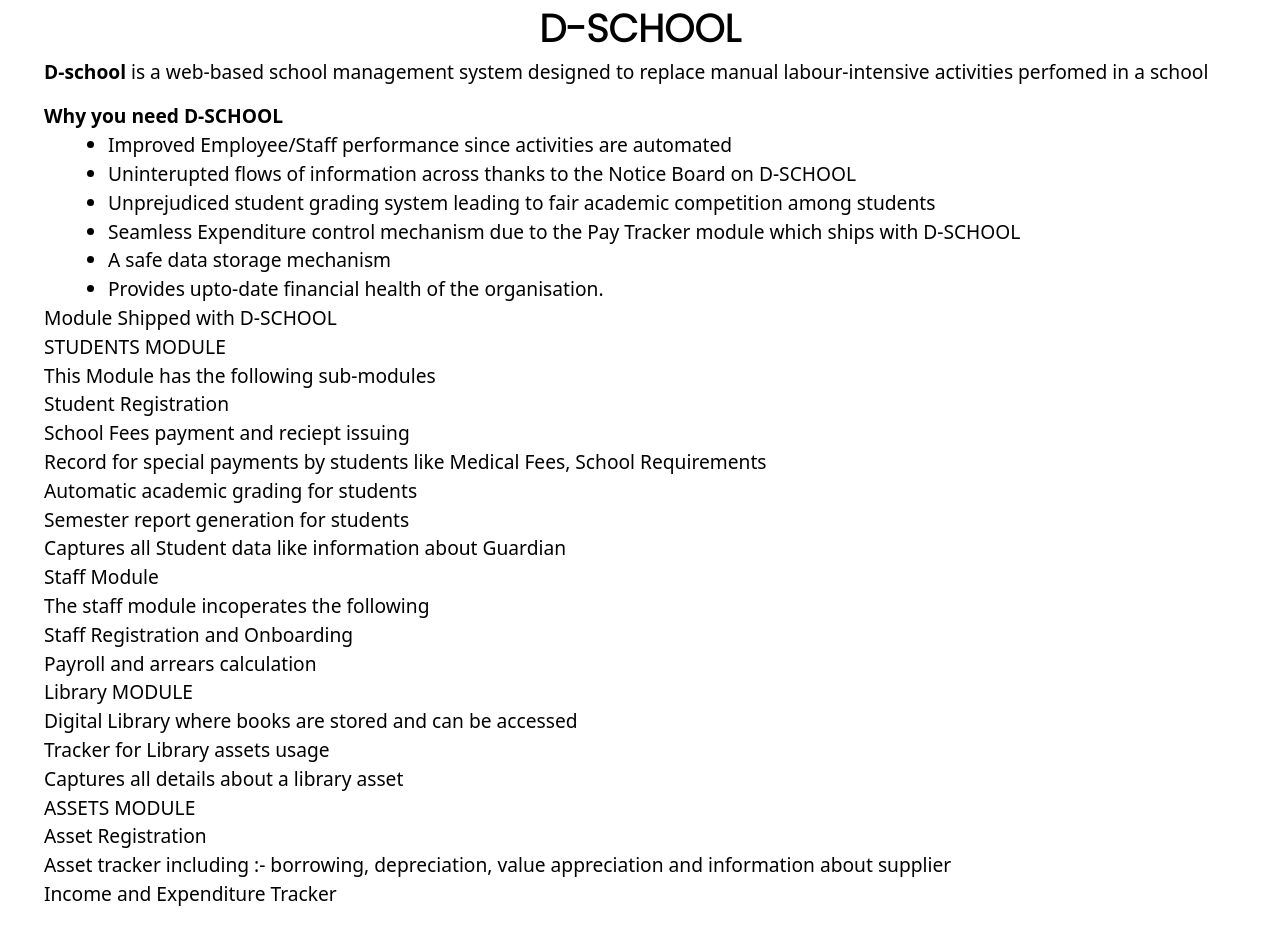
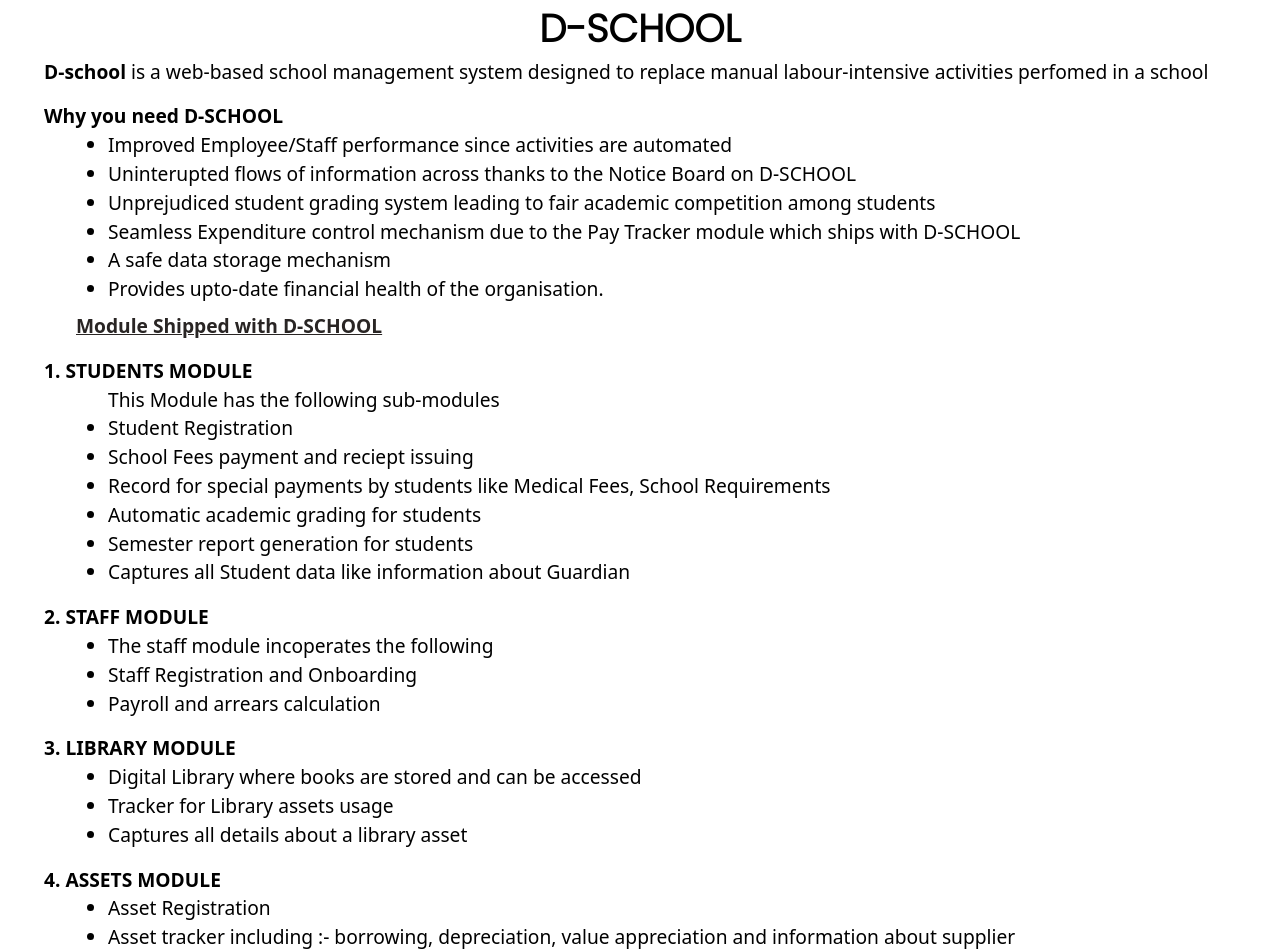
Before and after one commit to yusufnviiri/portfolio, a React (Create React App) app: page /projects in a window 1280 px wide. Shown: the top 952 px of the page. Before the commit the page ends 909 px from the top, so only its background shows below. Built offline with nearby package versions, Linux system fonts and the light colour scheme.

Commit message:
add projects

```diff
--- a/src/components/Projects.js
+++ b/src/components/Projects.js
@@ -17,10 +17,10 @@ function Projects() {
 
   </ul>
 
-<h3>Module Shipped with D-SCHOOL</h3>
-<p>STUDENTS MODULE</p>
-<ul>
-<li>This Module has the following sub-modules</li>
+<h3 className='ml-8 mt-2 underline text-stone-800 font-semibold'>Module Shipped with D-SCHOOL</h3>
+<p className='font-bold mt-4'>1. STUDENTS MODULE</p>
+<ul className='ml-16 list-disc'>
+<li className='list-none'>This Module has the following sub-modules</li>
 <li>Student Registration</li>
 <li>School Fees payment and reciept issuing</li>
 <li>Record for special payments by students like Medical Fees, School Requirements</li>
@@ -28,27 +28,25 @@ function Projects() {
 <li>Semester report generation for students</li>
 <li>Captures all Student data like  information about Guardian</li>
 </ul>
-<p>Staff Module</p>
-<ul>
+<p className='font-bold mt-4'>2. STAFF MODULE</p>
+<ul className='ml-16 list-disc'>
+
 <li>The staff module incoperates the following</li>
 <li>Staff Registration and Onboarding  </li>
 <li>Payroll and arrears calculation</li>
 </ul>
-<p>Library MODULE</p>
-<ul>
+<p className='font-bold mt-4'>3. LIBRARY MODULE</p>
+<ul className='ml-16 list-disc'>
 <li>Digital Library where books are stored and can be accessed</li>
 <li>Tracker for Library assets usage </li>
 <li>Captures all details about a library asset</li>
 </ul>
-<p>ASSETS MODULE</p>
-<ul>
+<p className='font-bold mt-4'>4. ASSETS MODULE</p>
+<ul className='ml-16 list-disc'>
 <li>Asset Registration</li>
 <li>Asset tracker including :- borrowing, depreciation, value appreciation and  information about supplier</li>
-
 </ul>
-<p>Income and Expenditure Tracker</p>
-
-
+<p className='font-bold mt-4 uppercase'>5. Income and Expenditure Tracker</p>
     </section></>
   )
 }
```
